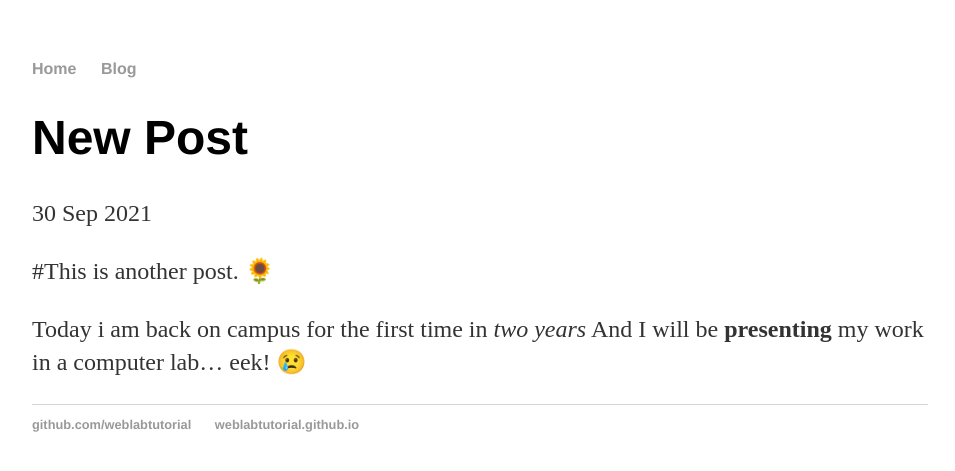
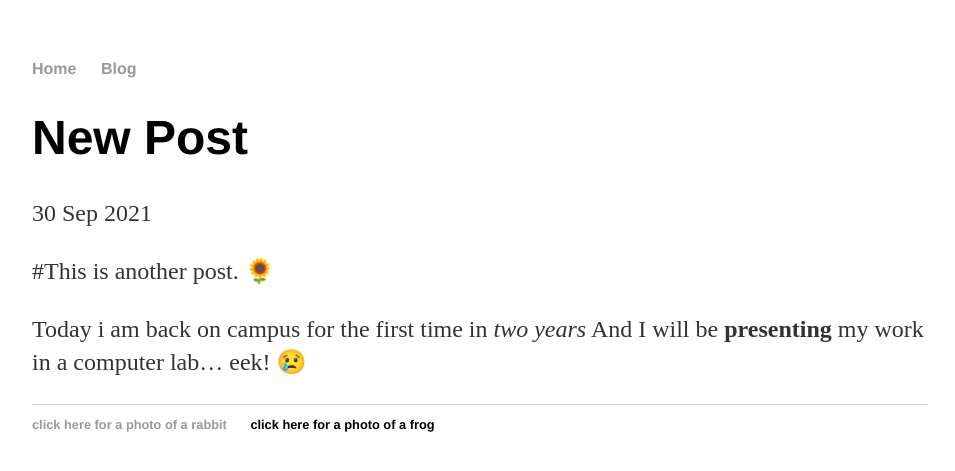
Before and after one commit to NorthWal/northwal.github.io, a Jekyll site: the page built from _posts/2021-09-30-New-Post.md, in a window 1280 px wide. Shown: the top 471 px of the page, without its empty margins (160-1115 px from the left). Built offline with Jekyll 4.4.1, drawn with Linux system fonts in a browser that asks for light colours.

Commit message:
Update default.html

```diff
--- a/_layouts/default.html
+++ b/_layouts/default.html
@@ -17,8 +17,8 @@
     </div>
     <footer>
       <ul>
-        <li><a href="https://github.com/weblabtutorial">github.com/weblabtutorial</a></li>
-        <li><a href="https://weblabtutorial.github.io"> weblabtutorial.github.io </a></li>
+        <li><a href="https://www.google.com/url?sa=i&url=https%3A%2F%2Fwww.pinterest.com%2Fpin%2F566609196873730694%2F&psig=AOvVaw34Rq2Zem_zCTkN31mQzb4X&ust=1633091340403000&source=images&cd=vfe&ved=0CAsQjRxqFwoTCKjztLzZpvMCFQAAAAAdAAAAABAg">click here for a photo of a rabbit</a></li>
+        <li><a href="https://www.google.com/url?sa=i&url=https%3A%2F%2Fwww.britannica.com%2Fstory%2Fwhats-the-difference-between-a-frog-and-a-toad&psig=AOvVaw2nksOHlnJ8UsClVVkDViwu&ust=1633091385340000&source=images&cd=vfe&ved=0CAsQjRxqFwoTCID70tPZpvMCFQAAAAAdAAAAABAD"> </a>click here for a photo of a frog</li>
       </ul>
     </footer>
   </body>
```
